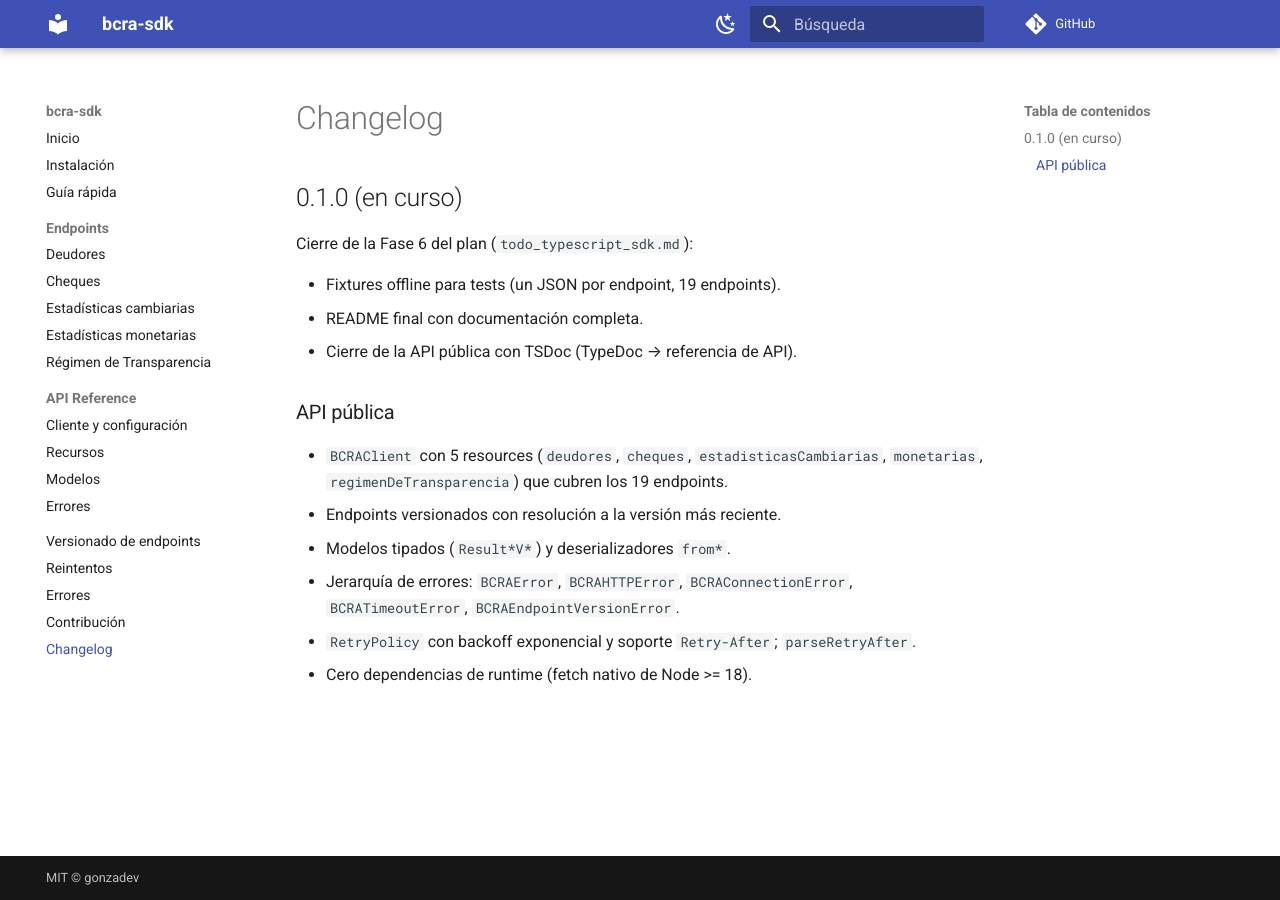
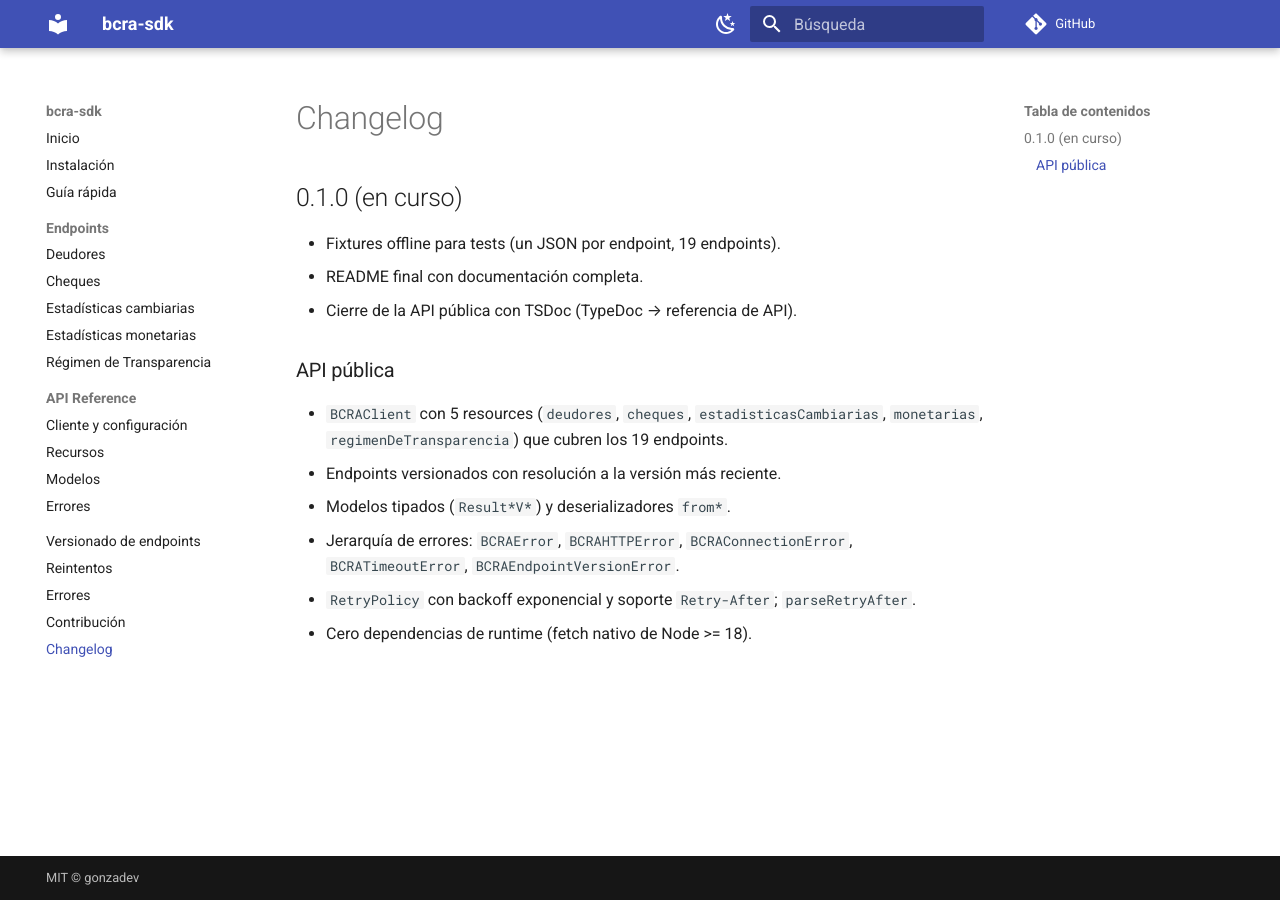
Before and after one commit to fernandezgonzalo/typescript-bcra-sdk, an MkDocs documentation site: the page built from docs/changelog.md, in a window 1280 px wide. Built offline with MkDocs 1.6.1 and Material for MkDocs 9.7.7, drawn with Linux system fonts in a browser that asks for light colours; comment, search, counter and statistics services are not loaded.

```diff
--- a/docs/changelog.md
+++ b/docs/changelog.md
@@ -1,8 +1,6 @@
 # Changelog
 
 ## 0.1.0 (en curso)
-
-Cierre de la Fase 6 del plan (`todo_typescript_sdk.md`):
 
 - Fixtures offline para tests (un JSON por endpoint, 19 endpoints).
 - README final con documentación completa.
```
Also changed, not shown: 1 other file.
